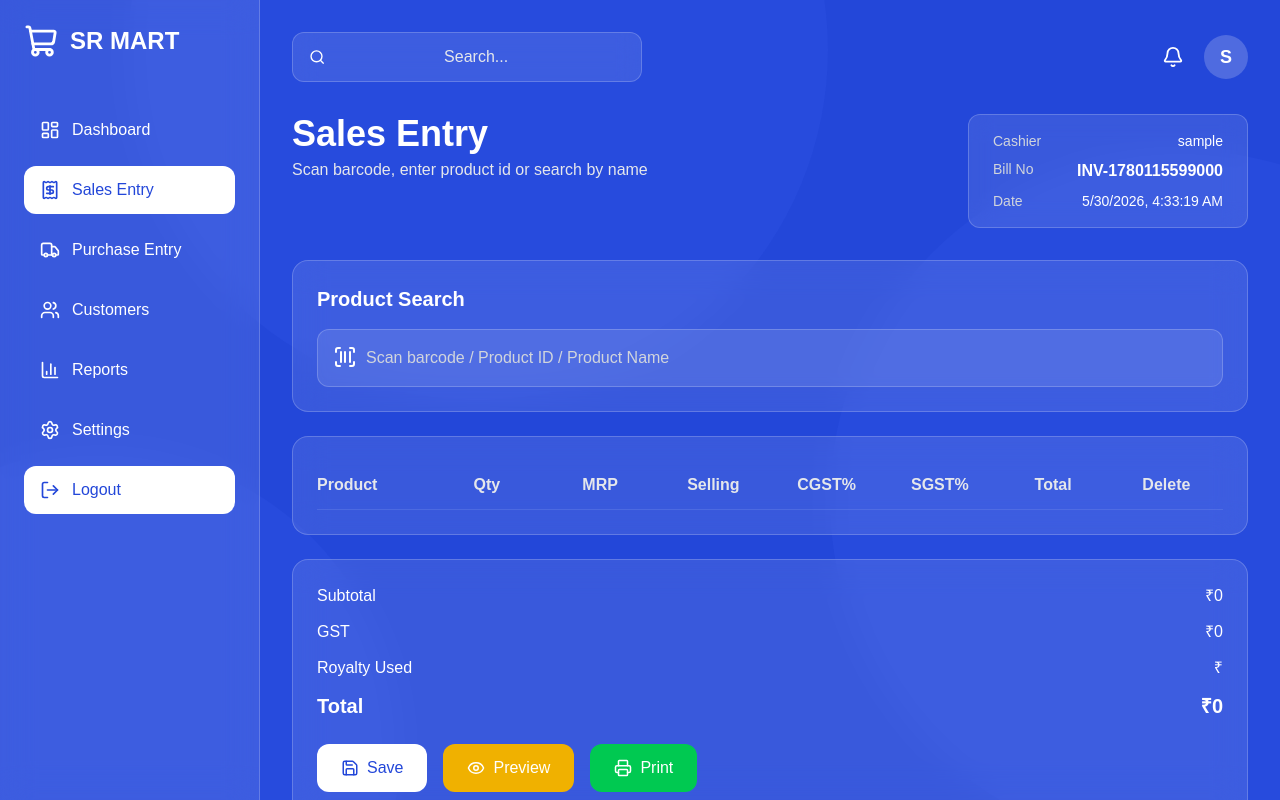
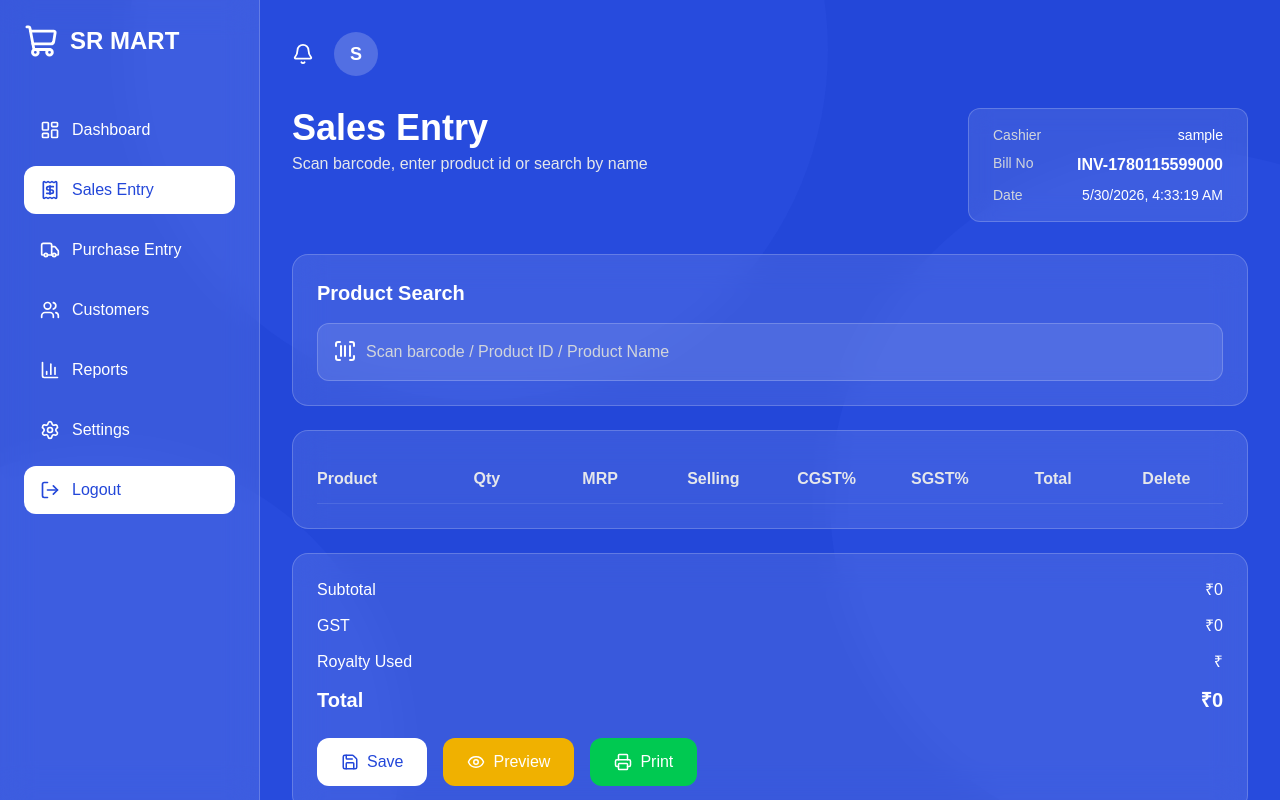
Before and after one commit to karanBeeman/SRMart_Billing, a React (Vite) app in the folder frontend/: page /sales in a window 1280 px wide. Built offline with nearby package versions, Linux system fonts and the light colour scheme; sample sign-in values are in the browser's storage.

Commit message:
Refactored and adding unit test for productservice impl

```diff
--- a/frontend/src/components/TopNavbar.jsx
+++ b/frontend/src/components/TopNavbar.jsx
@@ -23,50 +23,6 @@ function TopNavbar() {
                 mb-8
             "
         >
-            {/* Search */}
-
-            <div
-                className="
-                    flex
-                    items-center
-
-                    w-[350px]
-
-                    bg-white/10
-                    backdrop-blur-md
-
-                    border
-                    border-white/20
-
-                    rounded-xl
-
-                    px-4
-                    py-3
-                "
-            >
-                <Search
-                    size={18}
-                    className="
-                        text-white
-                        mr-3
-                    "
-                />
-
-                <input
-                    type="text"
-                    placeholder="
-                        Search...
-                    "
-                    className="
-                        bg-transparent
-                        outline-none
-                        text-white
-                        placeholder:text-gray-200
-                        w-full
-                    "
-                />
-            </div>
-
             {/* Right side */}
 
             <div
--- a/frontend/src/docs/sales-page-design.md
+++ b/frontend/src/docs/sales-page-design.md
@@ -22,10 +22,9 @@ The Sales Page is the primary billing screen used by cashiers to create invoices
 
 Current behaviour:
 
-* If the scanned product already exists in the bill:
-
-    * Quantity is incremented by 1.
-    * No duplicate row is created.
+- If the scanned product already exists in the bill:
+    - Quantity is incremented by 1.
+    - No duplicate row is created.
 
 Example:
 
@@ -39,8 +38,8 @@ Qty = 2
 
 Reason:
 
-* Faster billing process.
-* Matches common supermarket POS behaviour.
+- Faster billing process.
+- Matches common supermarket POS behaviour.
 
 ---
 
@@ -59,10 +58,10 @@ Examples:
 
 Design decisions:
 
-* Browser spinner arrows are disabled.
-* User may temporarily clear the field while editing.
-* Validation occurs when editing completes.
-* Minimum allowed quantity is 1.
+- Browser spinner arrows are disabled.
+- User may temporarily clear the field while editing.
+- Validation occurs when editing completes.
+- Minimum allowed quantity is 1.
 
 ### Editable Selling Price
 
@@ -70,9 +69,9 @@ Selling price can be modified by the cashier.
 
 Use cases:
 
-* Manual discounts
-* Promotional pricing
-* Manager-approved overrides
+- Manual discounts
+- Promotional pricing
+- Manager-approved overrides
 
 MRP remains read-only.
 
@@ -102,16 +101,16 @@ Subtotal + GST
 
 Stores:
 
-* Customer Name
-* Mobile Number
-* Address
-* Loyalty Points
+- Customer Name
+- Mobile Number
+- Address
+- Loyalty Points
 
 Future Enhancements:
 
-* Customer search
-* Customer history
-* Loyalty redemption
+- Customer search
+- Customer history
+- Loyalty redemption
 
 ---
 
@@ -133,11 +132,11 @@ CustomerSection
 
 ## Future Improvements
 
-* Payment screen
-* Cash/Card/UPI support
-* Discount column
-* Hold bill functionality
-* Product return flow
-* Keyboard shortcuts
-* Barcode scanner settings
-* Duplicate item handling configuration
+- Payment screen
+- Cash/Card/UPI support
+- Discount column
+- Hold bill functionality
+- Product return flow
+- Keyboard shortcuts
+- Barcode scanner settings
+- Duplicate item handling configuration
--- a/frontend/src/hooks/useInvoiceSummary.js
+++ b/frontend/src/hooks/useInvoiceSummary.js
@@ -1,18 +1,14 @@
 export default function useInvoiceSummary(products) {
-    const subtotal = products.reduce(
-        (sum, product) => sum + (product.total || 0),
+    const total = products.reduce(
+        (sum, product) => sum + product.sellingPrice * product.qty,
         0
     );
-
-    const gst = subtotal * 0.05;
-
-    const total = subtotal + gst;
 
     const earnedPoints = total >= 200 ? Math.floor(total / 100) : 0;
 
     return {
-        subtotal,
-        gst,
+        subtotal: total,
+        gst: 0,
         total,
         earnedPoints,
     };
```
Also changed, not shown: 2 other files (tests, documents, lock files or other folders).
